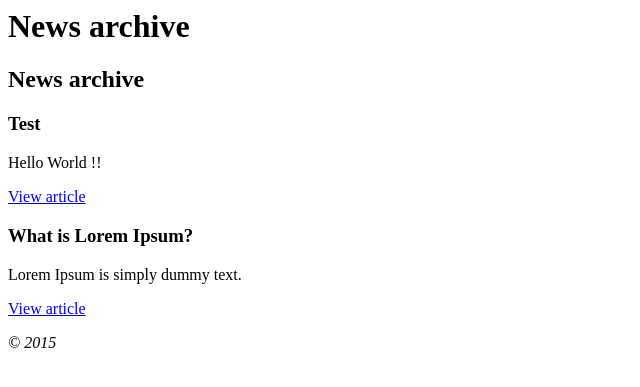
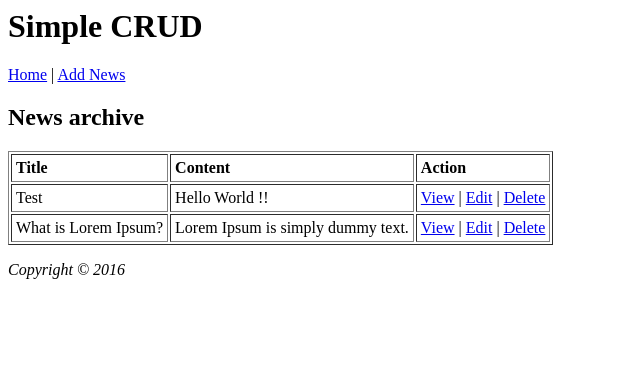
Before and after one commit to tsuyoshi2123/codeigniter_tutorial_app, a CodeIgniter app: page /database/index.php/news in a window 1280 px wide. Shown: the top 387 px of the page, without its empty margins (0-640 px from the left). Run offline with CodeIgniter, Linux system fonts and the light colour scheme; data comes from the database, SQL or seed files in the repository.

Commit message:
CRUD雛形完成

```diff
--- a/CodeIgniter_crud/application/config/routes.php
+++ b/CodeIgniter_crud/application/config/routes.php
@@ -53,8 +53,11 @@ defined('BASEPATH') OR exit('No direct script access allowed');
 $route['404_override'] = '';
 $route['translate_uri_dashes'] = FALSE;
 
+// $route['(:any)'] = 'pages/view/$1';
+// $route['default_controller'] = 'pages/view';
+
+$route['news'] = 'news';
 $route['news/create'] = 'news/create';
+$route['news/edit/(:any)'] = 'news/edit/$1';
+$route['news/view/(:any)'] = 'news/view/$1';
 $route['news/(:any)'] = 'news/view/$1';
-$route['news'] = 'news';
-$route['(:any)'] = 'pages/view/$1';
-$route['default_controller'] = 'pages/view';
--- a/CodeIgniter_crud/application/models/News_model.php
+++ b/CodeIgniter_crud/application/models/News_model.php
@@ -15,7 +15,18 @@ class News_model extends CI_Model {
         }
 
         $query = $this->db->get_where('news', array('slug' => $slug));
+        return $query->row_array();
+    }
 
+    public function get_news_by_id($id = 0)
+    {
+        if ($id === 0)
+        {
+            $query = $this->db->get('news');
+            return $query->result_array();
+        }
+
+        $query = $this->db->get_where('news', array('id' => $id));
         return $query->row_array();
     }
 
@@ -38,4 +49,10 @@ class News_model extends CI_Model {
             return $this->db->update('news', $data);
         }
     }
+
+    public function delete_news($id)
+    {
+        $this->db->where('id', $id);
+        return $this->db->delete('news');
     }
+}
--- a/CodeIgniter_crud/application/views/news/create.php
+++ b/CodeIgniter_crud/application/views/news/create.php
@@ -1,8 +1,8 @@
 <h2><?php echo $title; ?></h2>
 
 <?php echo validation_errors(); ?>
+
 <?php echo form_open('news/create'); ?>
-
     <table>
         <tr>
             <td><label for="title">Title</label></td>
--- a/CodeIgniter_crud/application/views/news/index.php
+++ b/CodeIgniter_crud/application/views/news/index.php
@@ -1,11 +1,20 @@
 <h2><?php echo $title; ?></h2>
 
+<table border='1' cellpadding='4'>
+    <tr>
+        <td><strong>Title</strong></td>
+        <td><strong>Content</strong></td>
+        <td><strong>Action</strong></td>
+    </tr>
 <?php foreach ($news as $news_item): ?>
-
-        <h3><?php echo $news_item['title']; ?></h3>
-        <div class="main">
-                <?php echo $news_item['text']; ?>
-        </div>
-        <p><a href="<?php echo site_url('news/'.$news_item['slug']); ?>">View article</a></p>
-
+        <tr>
+            <td><?php echo $news_item['title']; ?></td>
+            <td><?php echo $news_item['text']; ?></td>
+            <td>
+                <a href="<?php echo site_url('news/'.$news_item['slug']); ?>">View</a> |
+                <a href="<?php echo site_url('news/edit/'.$news_item['id']); ?>">Edit</a> |
+                <a href="<?php echo site_url('news/delete/'.$news_item['id']); ?>" onClick="return confirm('Are you sure you want to delete?')">Delete</a>
+            </td>
+        </tr>
 <?php endforeach; ?>
+</table>
--- a/CodeIgniter_crud/application/views/news/success.php
+++ b/CodeIgniter_crud/application/views/news/success.php
@@ -1 +1 @@
-<p>成功しました</p>
+<p>News added successfully!</p>
--- a/CodeIgniter_crud/application/views/templates/footer.php
+++ b/CodeIgniter_crud/application/views/templates/footer.php
@@ -1,3 +1,3 @@
-                <em>&copy; 2015</em>
+                <p><em>Copyright © 2016</em></p>
         </body>
 </html>
--- a/CodeIgniter_crud/application/views/templates/header.php
+++ b/CodeIgniter_crud/application/views/templates/header.php
@@ -3,5 +3,5 @@
                 <title>CodeIgniter Tutorial</title>
         </head>
         <body>
-
-                <h1><?php echo $title; ?></h1>
+                <h1>Simple CRUD</h1>
+                        <p><a href="<?php echo site_url('news'); ?>">Home</a> | <a href="<?php echo site_url('news/create'); ?>">Add News</a></p>
```
Also changed, not shown: CodeIgniter_crud/application/views/news/edit.php (added, +20 -0 lines), CodeIgniter_crud/application/views/news/view.php (line endings or trailing spaces). Lines whose indentation alone changed are shown as unchanged.
